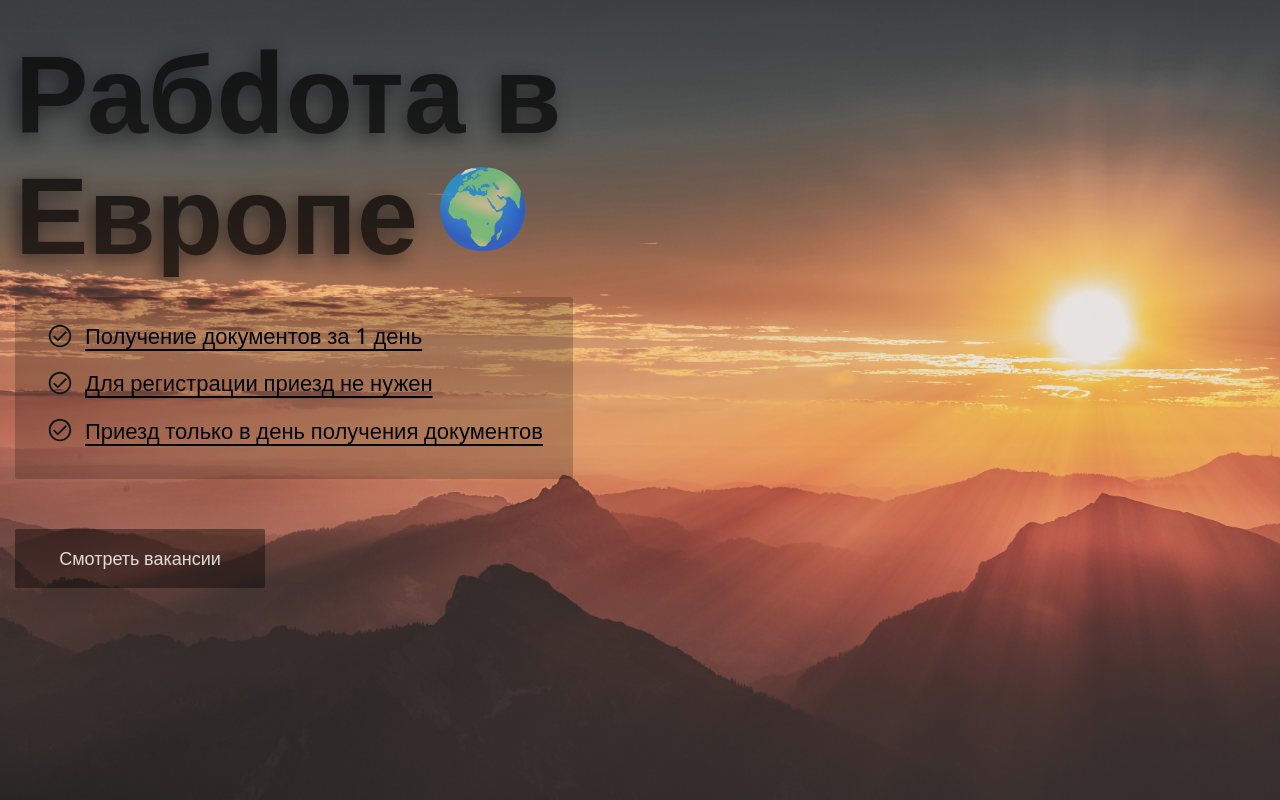
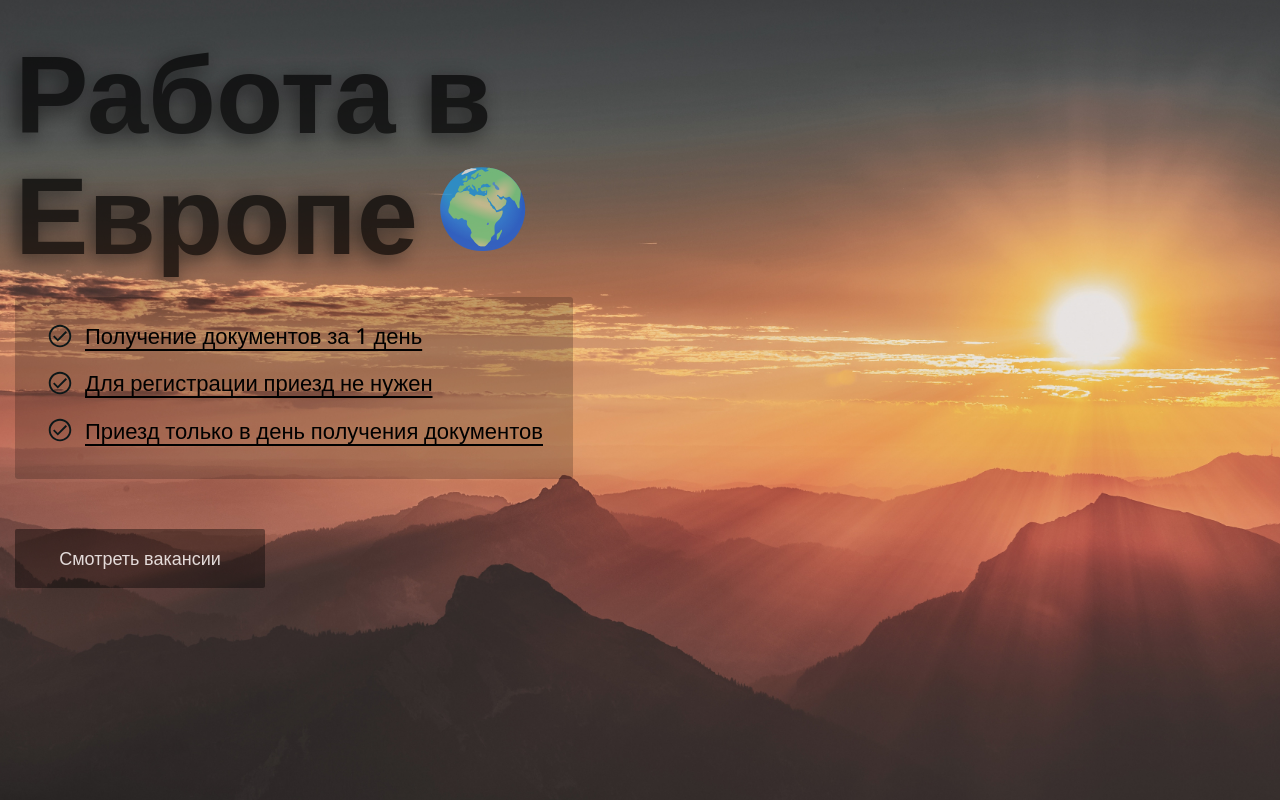
Before and after one commit to ArturHellpine/jobs-landind, a React (Create React App) app: page /home in a window 1280 px wide. Shown: the top 800 px of the page. Built offline with nearby package versions, Linux system fonts and the light colour scheme.

Commit message:
finished and deployed

```diff
--- a/src/components/IntroBlock.jsx
+++ b/src/components/IntroBlock.jsx
@@ -9,7 +9,7 @@ const IntroBlock = () => {
             <div className='container'>
                 <div className='intro_inner'>
                     <h1 className='title'>
-                        <span className='intro_title_text'>Рабdота в Европе</span>
+                        <span className='intro_title_text'>Работа в Европе</span>
                         <img src={ globe } className='intro_flag' alt=""/>
                     </h1>
                 </div>
```
